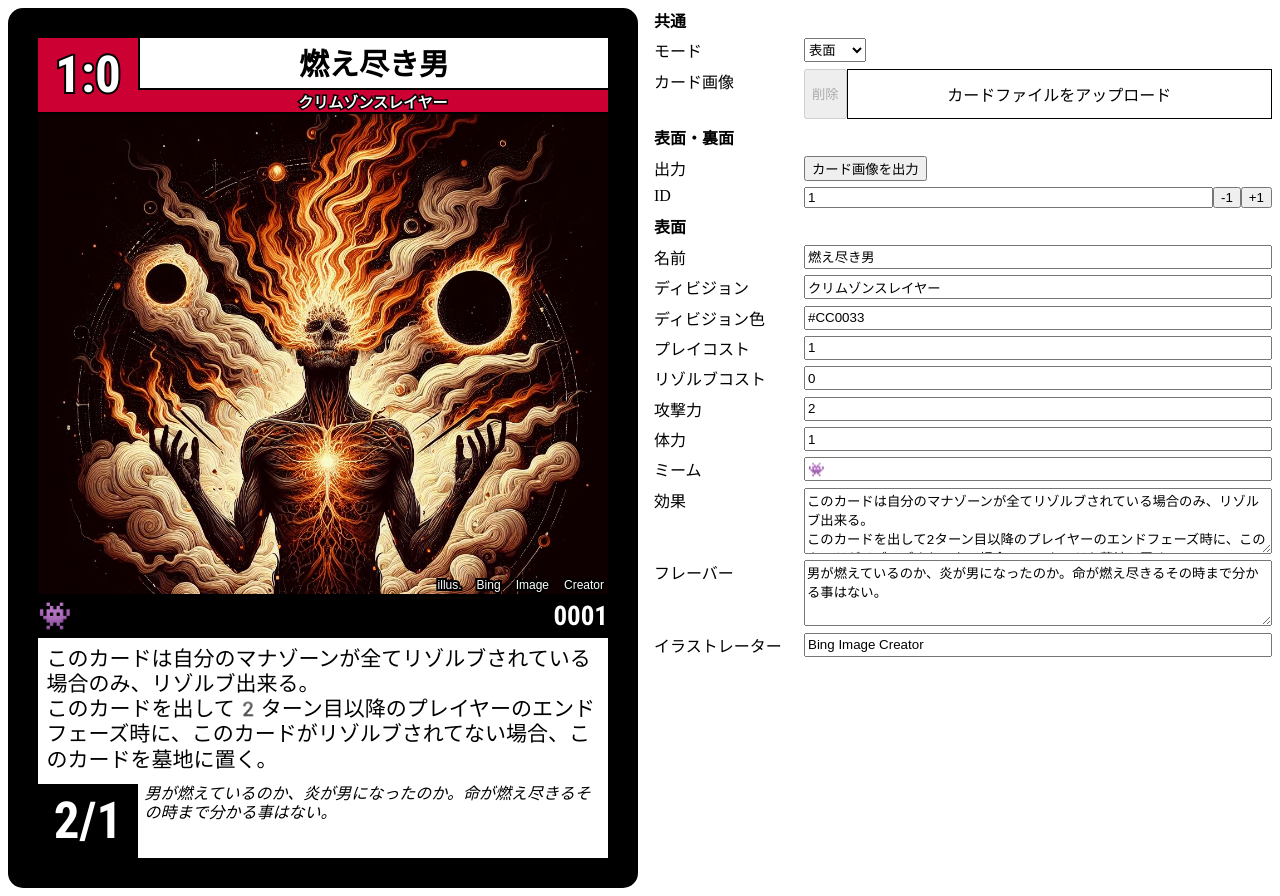
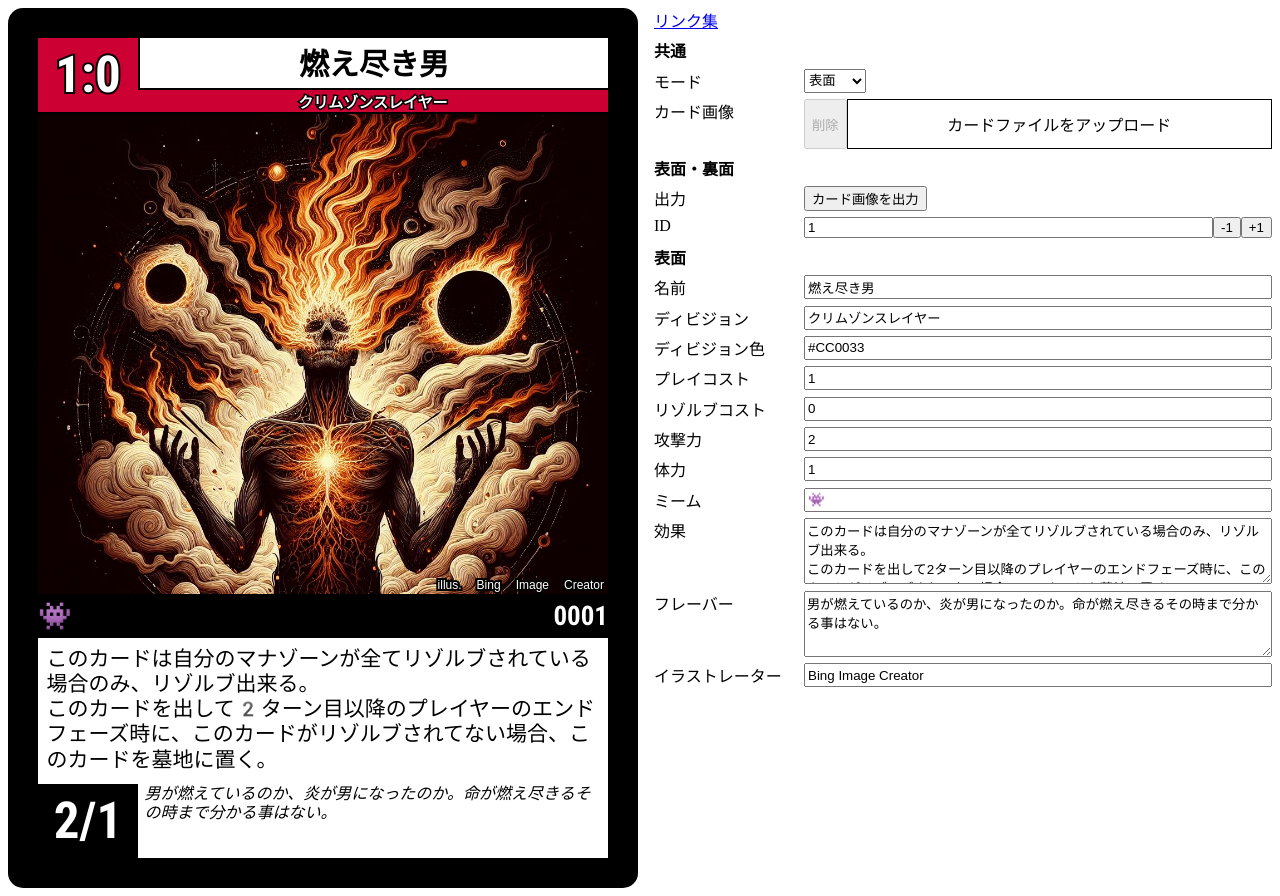
Before and after one commit to gomihitomi/unchi-card-generator, a plain HTML site: page index.html in a window 1280 px wide. Drawn offline with nearby package versions, Linux system fonts and the light colour scheme; a web font is replaced by a local one.

Commit message:
リンク追加

```diff
--- a/index.html
+++ b/index.html
@@ -123,6 +123,9 @@
       </div>
       <div class="control-wrapper">
         <div class="control-container">
+          <div class="control-row">
+            <a href="./link.html" target="_blank" title="a" rel="noopener noreferrer">リンク集</a>
+          </div>
           <div class="control-row">
             <strong>共通</strong>
           </div>
```
